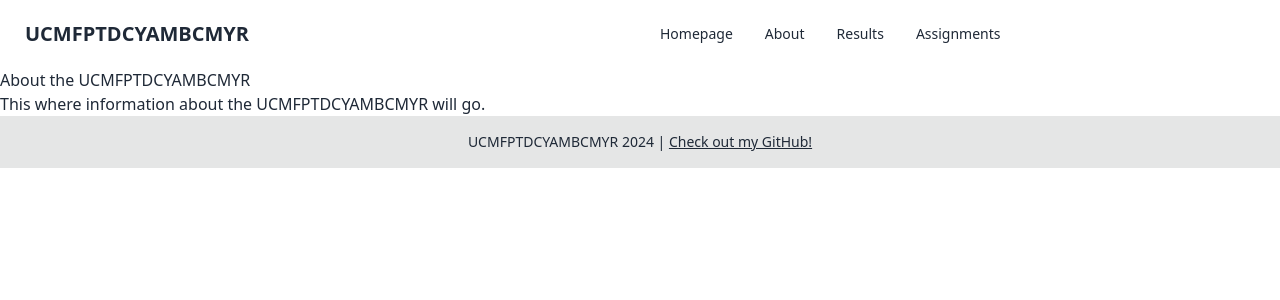
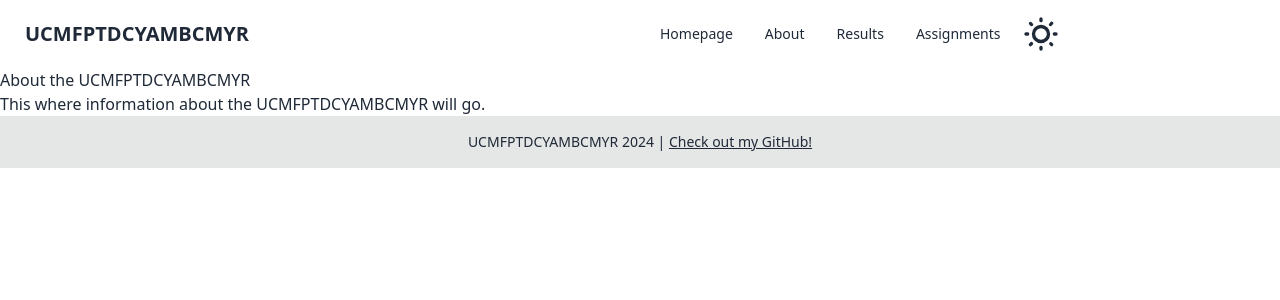
Before and after one commit to matthewkdies/football-pool, a Flask app: page /about in a window 1280 px wide. Shown: the top 300 px of the page. Run offline with Flask 3, Linux system fonts and the light colour scheme; style sheets or scripts are compiled from the project's sources; parts of the project's set-up code (start-up, migrations or seed data) failed here and were passed over.

Commit message:
Adding light/dark mode swap to navbar.

```diff
--- a/apps/football_pool/templates/layout/navbar.html
+++ b/apps/football_pool/templates/layout/navbar.html
@@ -34,4 +34,28 @@
       <li><a href="/assignments">Assignments</a></li>
     </ul>
   </div>
+  <div>
+    <label class="swap swap-rotate">
+      <!-- this hidden checkbox controls the state -->
+      <input type="checkbox" class="theme-controller" value="synthwave" />
+
+      <!-- sun icon -->
+      <svg
+        class="swap-off h-10 w-10 fill-current"
+        xmlns="http://www.w3.org/2000/svg"
+        viewBox="0 0 24 24">
+        <path
+          d="M5.64,17l-.71.71a1,1,0,0,0,0,1.41,1,1,0,0,0,1.41,0l.71-.71A1,1,0,0,0,5.64,17ZM5,12a1,1,0,0,0-1-1H3a1,1,0,0,0,0,2H4A1,1,0,0,0,5,12Zm7-7a1,1,0,0,0,1-1V3a1,1,0,0,0-2,0V4A1,1,0,0,0,12,5ZM5.64,7.05a1,1,0,0,0,.7.29,1,1,0,0,0,.71-.29,1,1,0,0,0,0-1.41l-.71-.71A1,1,0,0,0,4.93,6.34Zm12,.29a1,1,0,0,0,.7-.29l.71-.71a1,1,0,1,0-1.41-1.41L17,5.64a1,1,0,0,0,0,1.41A1,1,0,0,0,17.66,7.34ZM21,11H20a1,1,0,0,0,0,2h1a1,1,0,0,0,0-2Zm-9,8a1,1,0,0,0-1,1v1a1,1,0,0,0,2,0V20A1,1,0,0,0,12,19ZM18.36,17A1,1,0,0,0,17,18.36l.71.71a1,1,0,0,0,1.41,0,1,1,0,0,0,0-1.41ZM12,6.5A5.5,5.5,0,1,0,17.5,12,5.51,5.51,0,0,0,12,6.5Zm0,9A3.5,3.5,0,1,1,15.5,12,3.5,3.5,0,0,1,12,15.5Z" />
+      </svg>
+
+      <!-- moon icon -->
+      <svg
+        class="swap-on h-10 w-10 fill-current"
+        xmlns="http://www.w3.org/2000/svg"
+        viewBox="0 0 24 24">
+        <path
+          d="M21.64,13a1,1,0,0,0-1.05-.14,8.05,8.05,0,0,1-3.37.73A8.15,8.15,0,0,1,9.08,5.49a8.59,8.59,0,0,1,.25-2A1,1,0,0,0,8,2.36,10.14,10.14,0,1,0,22,14.05,1,1,0,0,0,21.64,13Zm-9.5,6.69A8.14,8.14,0,0,1,7.08,5.22v.27A10.15,10.15,0,0,0,17.22,15.63a9.79,9.79,0,0,0,2.1-.22A8.11,8.11,0,0,1,12.14,19.73Z" />
+      </svg>
+    </label>
+  </div>
 </div>
```
